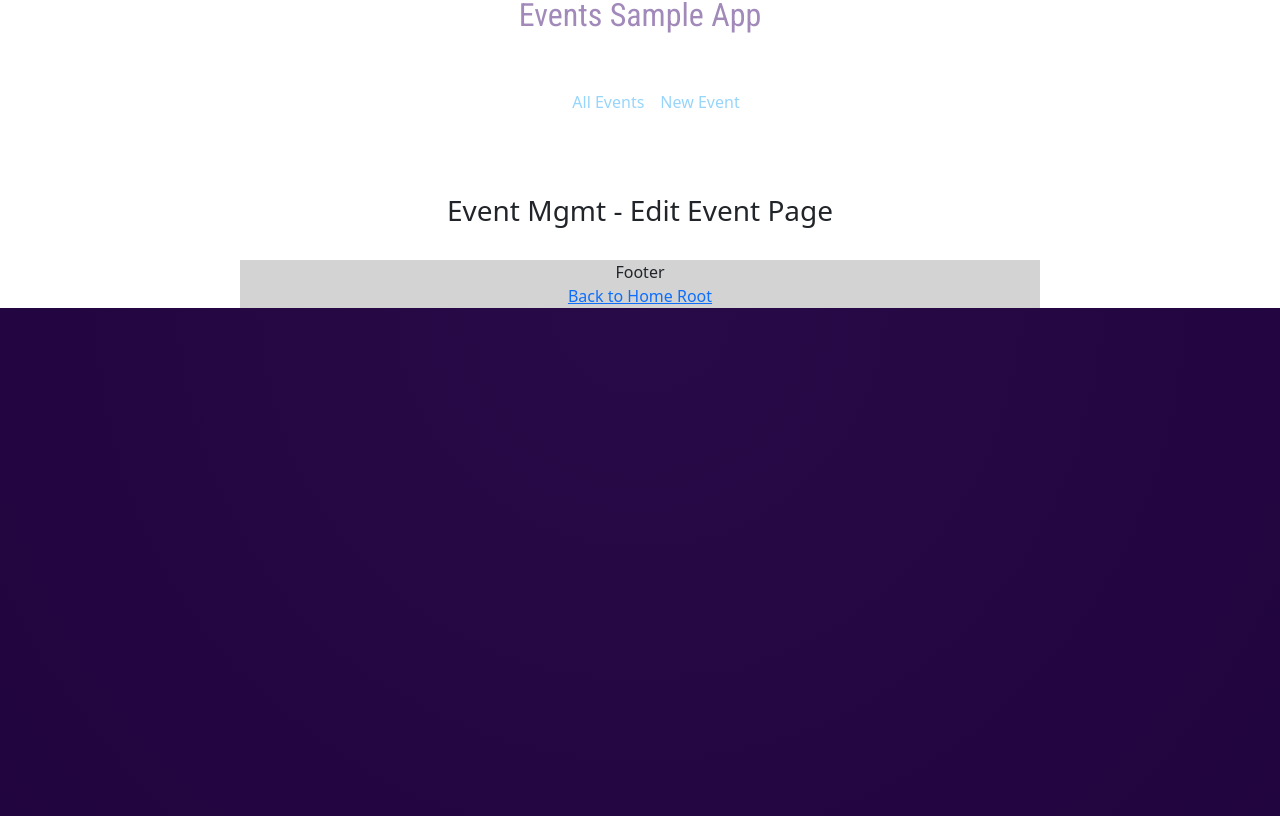
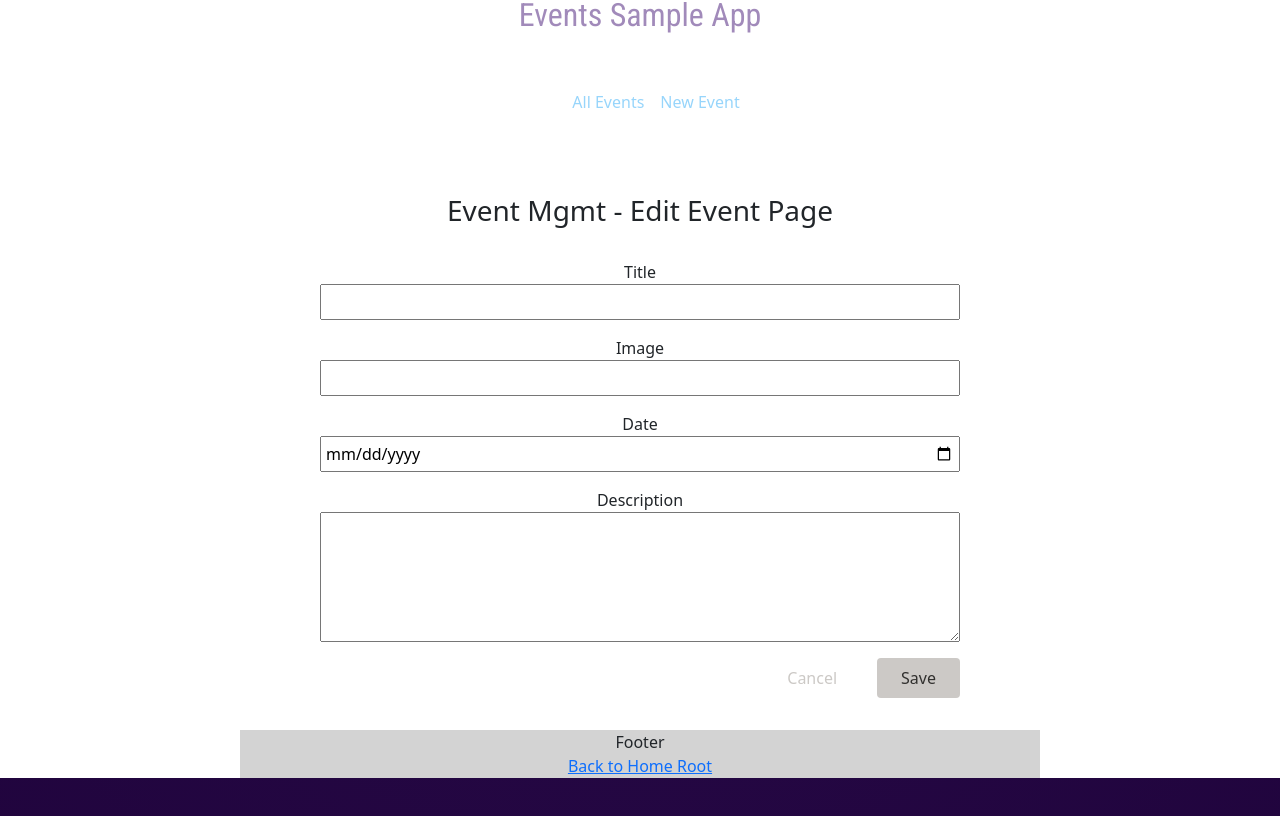
Before and after one commit to amarpandav/react-vite-sample-app, a React (Vite) app: page /events-module/events/1/edit in a window 1280 px wide. Shown: the part 340-1156 px from the top of the page. Built offline with nearby package versions, Linux system fonts and the light colour scheme.

Commit message:
Events module continue work

```diff
--- /dev/null
+++ b/src/events-sample-app/eventForm/EventForm.module.css
@@ -0,0 +1,46 @@
+.form {
+  max-width: 40rem;
+  margin: 2rem auto;
+}
+
+.form label,
+.form input,
+.form textarea {
+  display: block;
+  width: 100%;
+}
+
+.form input,
+.form textarea {
+  font: inherit;
+  padding: 0.25rem;
+}
+
+.actions {
+  display: flex;
+  gap: 1rem;
+  justify-content: flex-end;
+}
+
+.actions button {
+  font: inherit;
+  cursor: pointer;
+  padding: 0.5rem 1.5rem;
+  border-radius: 4px;
+  background-color: var(--color-gray-300);
+  color: var(--color-gray-800);
+  border: none;
+}
+
+.actions button[type='button'] {
+  background-color: transparent;
+  color: var(--color-gray-300);
+}
+
+.actions button:hover {
+  background-color: var(--color-primary-300);
+}
+
+.actions button[type='button']:hover {
+  background-color: var(--color-gray-800);
+}
--- /dev/null
+++ b/src/events-sample-app/eventForm/EventForm.tsx
@@ -0,0 +1,54 @@
+import { useNavigate } from 'react-router-dom';
+
+import classes from './EventForm.module.css';
+import {EventDto} from "../event/Event.model.ts";
+
+
+/*
+* Use case we are trying to solve:
+* How to get data from the previous page to this page?
+* On EventItem we have eventDto, how to pass it to EventForm?
+*
+*/
+//we can also pass the eventDto here from EventDetailsPage but there is a better way using netsted routing inside App.tsx and userLoaderData().
+//We moved loader() from EventDetailsPage.tsx to newly created parent node (having no element) and now we can use useLoaderData() to get the data into 2 pages
+//EventDetailsPage and EventForm
+interface Props {
+    method: 'create' | 'update';
+    eventDto: EventDto;
+}
+function EventForm(/*{ method, eventDto}: Props*/) {
+  const navigate = useNavigate();
+  function cancelHandler() {
+    navigate('..');
+  }
+
+  return (
+    <form className={classes.form}>
+      <p>
+        <label htmlFor="title">Title</label>
+        <input id="title" type="text" name="title" required />
+      </p>
+      <p>
+        <label htmlFor="image">Image</label>
+        <input id="image" type="url" name="image" required />
+      </p>
+      <p>
+        <label htmlFor="date">Date</label>
+        <input id="date" type="date" name="date" required />
+      </p>
+      <p>
+        <label htmlFor="description">Description</label>
+        <textarea id="description" name="description" rows="5" required />
+      </p>
+      <div className={classes.actions}>
+        <button type="button" onClick={cancelHandler}>
+          Cancel
+        </button>
+        <button>Save</button>
+      </div>
+    </form>
+  );
+}
+
+export default EventForm;
--- a/src/events-sample-app/eventItem/EventItem.tsx
+++ b/src/events-sample-app/eventItem/EventItem.tsx
@@ -1,23 +1,27 @@
 import classes from './EventItem.module.css';
+import {Link} from "react-router-dom";
+import {EventDto} from "../event/Event.model.ts";
+import {DateUtils} from "../../utils/DateUtils.ts";
 //import {EventDto} from "../event/Event.model.ts";
 
-function EventItem({ event }) {
+interface Props {
+    eventDto: EventDto
+}
+export default function EventItem({ eventDto}: Props) {
   function startDeleteHandler() {
     // ...
   }
 
   return (
     <article className={classes.event}>
-      <img src={event.image} alt={event.title} />
-      <h1>{event.title}</h1>
-      <time>{event.date}</time>
-      <p>{event.description}</p>
+      <img src={eventDto.image} alt={eventDto.title} />
+      <h1>{eventDto.title}</h1>
+      <time>{DateUtils.formatISODate(eventDto.eventDate)}</time>
+      <p>{eventDto.description}</p>
       <menu className={classes.actions}>
-        <a href="edit">Edit</a>
+        <Link to="edit">Edit</Link>
         <button onClick={startDeleteHandler}>Delete</button>
       </menu>
     </article>
   );
 }
-
-export default EventItem;
--- a/src/events-sample-app/pages/EditEventPage.tsx
+++ b/src/events-sample-app/pages/EditEventPage.tsx
@@ -1,7 +1,10 @@
+import EventForm from "../eventForm/EventForm.tsx";
+
 export default function EditEventPage() {
     return (
         <>
             <h3>Event Mgmt - Edit Event Page</h3>
+            <EventForm /*method='edit' event={eventDto}*/></EventForm>
         </>
     );
 }
--- a/src/events-sample-app/pages/EventDetailsPage.tsx
+++ b/src/events-sample-app/pages/EventDetailsPage.tsx
@@ -1,34 +1,40 @@
 import {Link, LoaderFunctionArgs, useLoaderData, /*useParams*/} from "react-router-dom";
 import {EventDto} from "../event/Event.model.ts";
-import {DateUtils} from "../../utils/DateUtils.ts";
+//import {DateUtils} from "../../utils/DateUtils.ts";
+import EventItem from "../eventItem/EventItem.tsx";
 //import {ErrorDto} from "../../components/ErrorPage/Error.tsx";
 
+/*
+* loader() is getting called before the page starts rendering, so data fetch can start as early as possible.
+* Secondly how to get the data loaded by loader() into this page?
+* loader() returns the response and useLoaderData() retrieves it as is in json format.
+*
+*/
 export default function EventDetailsPage() {
     //const params = useParams();
-    const eventJson = useLoaderData().event;
+    const eventJson = useLoaderData().event; //why its event? because backend is sending event as key in json (p.s. events.js)
     const event: EventDto = EventDto.parseJson(eventJson);
     return (
         <>
             <h3>Event Details Page</h3>
 
-            <p>Event Id: {event.eventId.id}</p>
-            <p>Event title: {event.title}</p>
-            <p>Event Date: {DateUtils.formatISODate(event.eventDate)}</p>
+            <EventItem eventDto={event}/>
 
-            <Link to=".." relative="path">Back2</Link>
+            <Link to=".." relative="path">Back to List</Link>
         </>
     );
 }
 
 export async function loader({request, params}: LoaderFunctionArgs) {
     const eventId = params.eventId
-    const response = await fetch('http://localhost:8080/events1/' + eventId);
+    const response = await fetch('http://localhost:8080/events/' + eventId);
 
     console.log(request);
 
     if (response.ok) {
         return response;
     } else {
+        //optional error handling. mostly we will have a toaster message or a modal to show the error.
         try {
             const errorDetails = await response.json();
             let stack = errorDetails.message;
```
